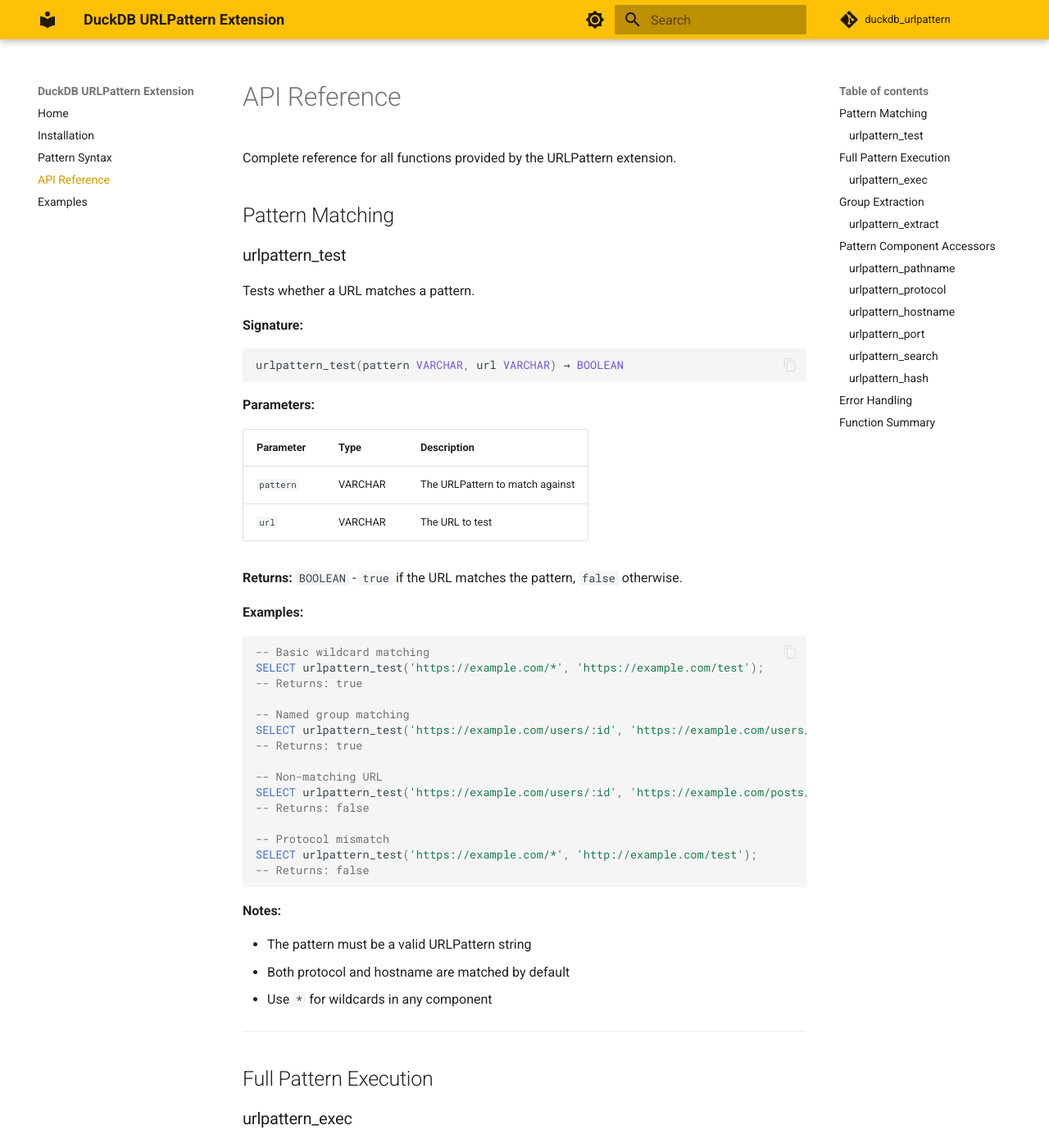
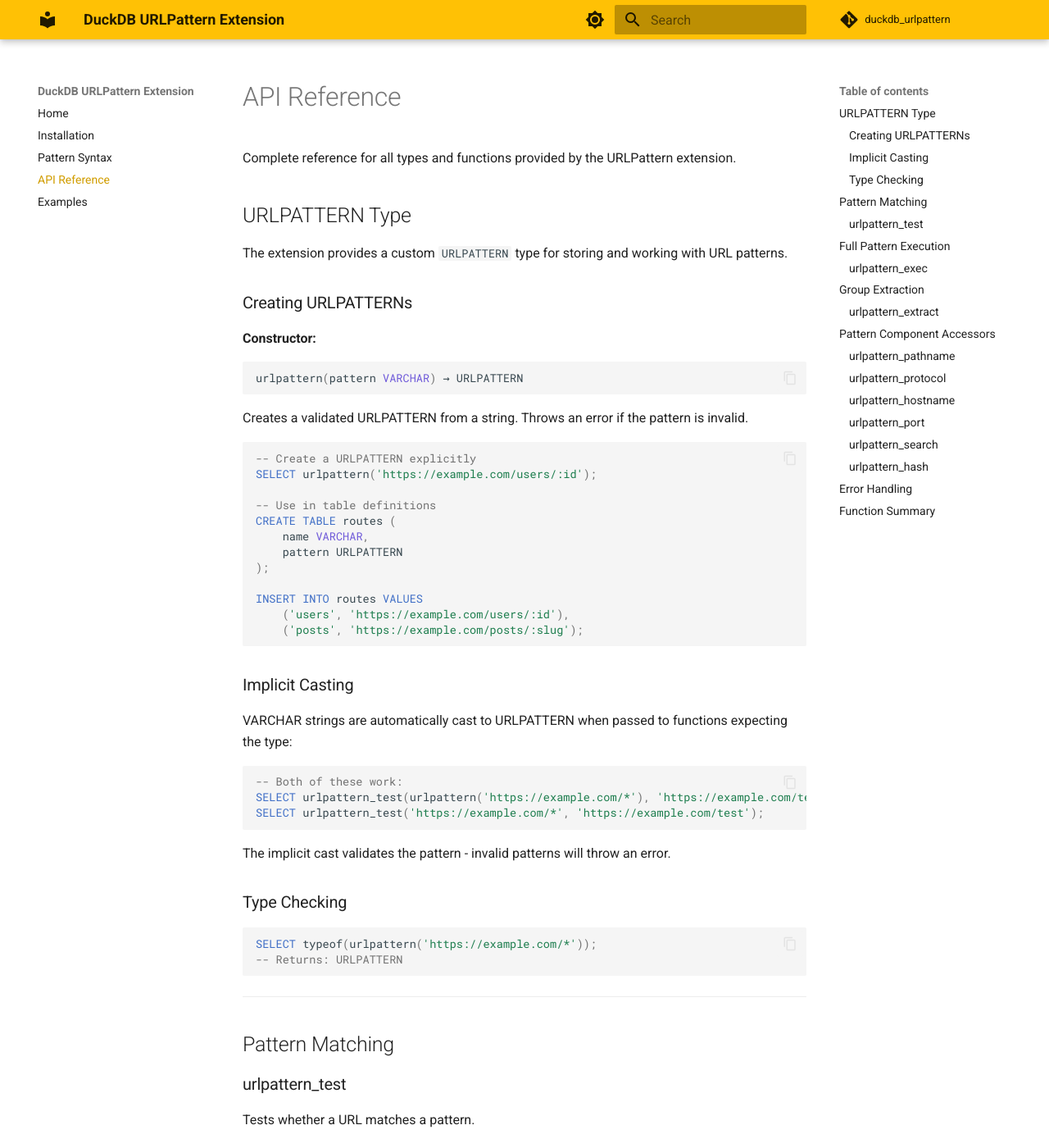
Before and after one commit to teaguesterling/duckdb_urlpattern, an MkDocs documentation site: the page built from docs/api-reference.md, in a window 1280 px wide and 1400 px high. Shown: the whole window at 82% size. Built offline with MkDocs 1.6.1 and Material for MkDocs 9.7.7, drawn with Linux system fonts in a browser that asks for light colours; comment, search, counter and statistics services are not loaded; some of the changed text lies outside the part shown.

Commit message:
Add custom URLPATTERN type with validation and implicit casting
- Add URLPATTERN as a VARCHAR-backed type with alias (like JSON)
- Add urlpattern() constructor function that validates patterns
- Register implicit VARCHAR → URLPATTERN cast with validation
- Update all functions to accept URLPATTERN type for pattern parameter
- Add tests for type creation, table storage, and validation errors
- Update documentation with type usage and examples

🤖 Generated with [Claude Code](https://claude.com/claude-code)

Co-Authored-By: Claude Opus 4.5 <noreply@anthropic.com>

````diff
--- a/docs/api-reference.md
+++ b/docs/api-reference.md
@@ -1,6 +1,55 @@
 # API Reference
 
-Complete reference for all functions provided by the URLPattern extension.
+Complete reference for all types and functions provided by the URLPattern extension.
+
+## URLPATTERN Type
+
+The extension provides a custom `URLPATTERN` type for storing and working with URL patterns.
+
+### Creating URLPATTERNs
+
+**Constructor:**
+```sql
+urlpattern(pattern VARCHAR) → URLPATTERN
+```
+
+Creates a validated URLPATTERN from a string. Throws an error if the pattern is invalid.
+
+```sql
+-- Create a URLPATTERN explicitly
+SELECT urlpattern('https://example.com/users/:id');
+
+-- Use in table definitions
+CREATE TABLE routes (
+    name VARCHAR,
+    pattern URLPATTERN
+);
+
+INSERT INTO routes VALUES
+    ('users', 'https://example.com/users/:id'),
+    ('posts', 'https://example.com/posts/:slug');
+```
+
+### Implicit Casting
+
+VARCHAR strings are automatically cast to URLPATTERN when passed to functions expecting the type:
+
+```sql
+-- Both of these work:
+SELECT urlpattern_test(urlpattern('https://example.com/*'), 'https://example.com/test');
+SELECT urlpattern_test('https://example.com/*', 'https://example.com/test');
+```
+
+The implicit cast validates the pattern - invalid patterns will throw an error.
+
+### Type Checking
+
+```sql
+SELECT typeof(urlpattern('https://example.com/*'));
+-- Returns: URLPATTERN
+```
+
+---
 
 ## Pattern Matching
 
@@ -10,14 +59,14 @@ Tests whether a URL matches a pattern.
 
 **Signature:**
 ```sql
-urlpattern_test(pattern VARCHAR, url VARCHAR) → BOOLEAN
+urlpattern_test(pattern URLPATTERN, url VARCHAR) → BOOLEAN
 ```
 
 **Parameters:**
 
 | Parameter | Type | Description |
 |-----------|------|-------------|
-| `pattern` | VARCHAR | The URLPattern to match against |
+| `pattern` | URLPATTERN | The URLPattern to match against (VARCHAR is implicitly cast) |
 | `url` | VARCHAR | The URL to test |
 
 **Returns:** `BOOLEAN` - `true` if the URL matches the pattern, `false` otherwise.
@@ -58,14 +107,14 @@ Executes a pattern against a URL and returns complete match information includin
 
 **Signature:**
 ```sql
-urlpattern_exec(pattern VARCHAR, url VARCHAR) → STRUCT
+urlpattern_exec(pattern URLPATTERN, url VARCHAR) → STRUCT
 ```
 
 **Parameters:**
 
 | Parameter | Type | Description |
 |-----------|------|-------------|
-| `pattern` | VARCHAR | The URLPattern to match against |
+| `pattern` | URLPATTERN | The URLPattern to match against (VARCHAR is implicitly cast) |
 | `url` | VARCHAR | The URL to test |
 
 **Returns:** A `STRUCT` with the following fields:
@@ -139,14 +188,14 @@ Extracts a named group's value from a URL that matches a pattern.
 
 **Signature:**
 ```sql
-urlpattern_extract(pattern VARCHAR, url VARCHAR, group_name VARCHAR) → VARCHAR
+urlpattern_extract(pattern URLPATTERN, url VARCHAR, group_name VARCHAR) → VARCHAR
 ```
 
 **Parameters:**
 
 | Parameter | Type | Description |
 |-----------|------|-------------|
-| `pattern` | VARCHAR | The URLPattern containing named groups |
+| `pattern` | URLPATTERN | The URLPattern containing named groups (VARCHAR is implicitly cast) |
 | `url` | VARCHAR | The URL to extract from |
 | `group_name` | VARCHAR | The name of the group to extract |
 
@@ -198,7 +247,7 @@ Returns the pathname component of a pattern.
 
 **Signature:**
 ```sql
-urlpattern_pathname(pattern VARCHAR) → VARCHAR
+urlpattern_pathname(pattern URLPATTERN) → VARCHAR
 ```
 
 **Example:**
@@ -215,7 +264,7 @@ Returns the protocol component of a pattern.
 
 **Signature:**
 ```sql
-urlpattern_protocol(pattern VARCHAR) → VARCHAR
+urlpattern_protocol(pattern URLPATTERN) → VARCHAR
 ```
 
 **Example:**
@@ -232,7 +281,7 @@ Returns the hostname component of a pattern.
 
 **Signature:**
 ```sql
-urlpattern_hostname(pattern VARCHAR) → VARCHAR
+urlpattern_hostname(pattern URLPATTERN) → VARCHAR
 ```
 
 **Example:**
@@ -249,7 +298,7 @@ Returns the port component of a pattern.
 
 **Signature:**
 ```sql
-urlpattern_port(pattern VARCHAR) → VARCHAR
+urlpattern_port(pattern URLPATTERN) → VARCHAR
 ```
 
 **Example:**
@@ -270,7 +319,7 @@ Returns the search (query string) component of a pattern.
 
 **Signature:**
 ```sql
-urlpattern_search(pattern VARCHAR) → VARCHAR
+urlpattern_search(pattern URLPATTERN) → VARCHAR
 ```
 
 **Example:**
@@ -287,7 +336,7 @@ Returns the hash (fragment) component of a pattern.
 
 **Signature:**
 ```sql
-urlpattern_hash(pattern VARCHAR) → VARCHAR
+urlpattern_hash(pattern URLPATTERN) → VARCHAR
 ```
 
 **Example:**
@@ -312,6 +361,7 @@ SELECT urlpattern_test('https://[invalid', 'https://example.com');
 
 | Function | Purpose | Return Type |
 |----------|---------|-------------|
+| `urlpattern` | Create URLPATTERN from string | URLPATTERN |
 | `urlpattern_test` | Test if URL matches pattern | BOOLEAN |
 | `urlpattern_exec` | Execute pattern and return full match info | STRUCT |
 | `urlpattern_extract` | Extract named group value | VARCHAR |
````
Also changed, not shown: docs/index.md (+21 -0 lines), 2 other files.
